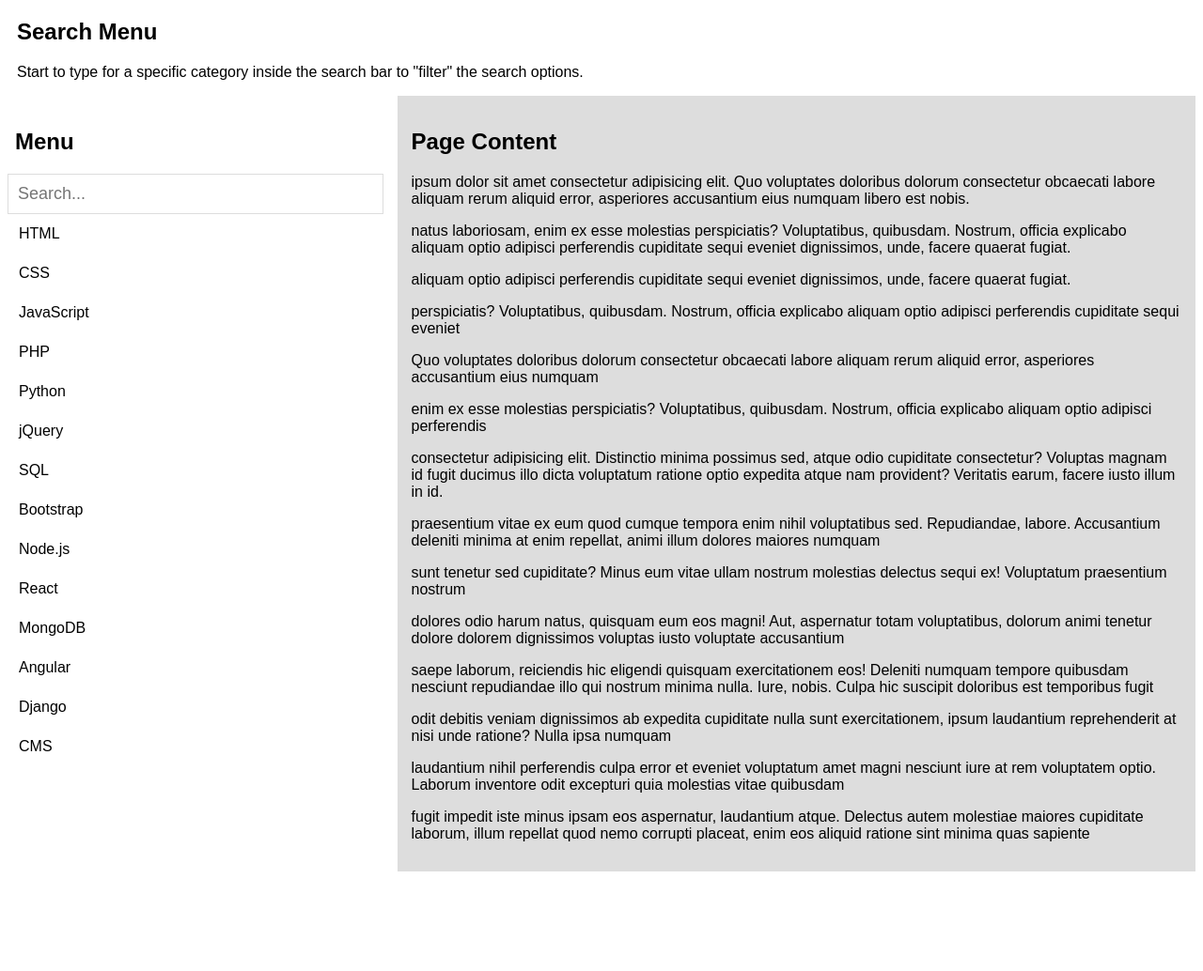
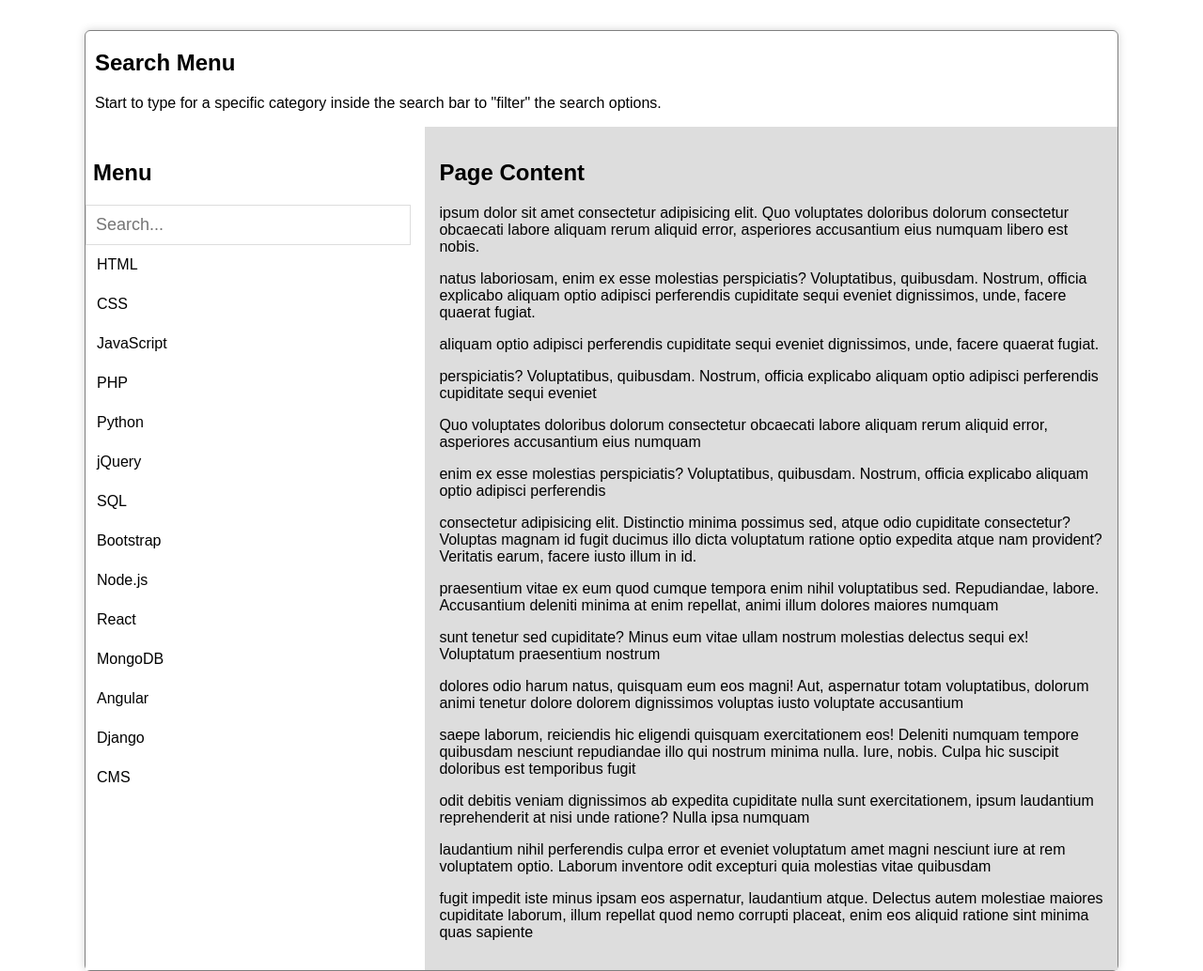
Before and after one commit to Rashed-Jaman-Raj/SearchBar, a plain HTML site: page index.html in a window 1280 px wide. Shown: the top 1034 px of the page at 94% size. Before the commit the page ends 936 px from the top, so only its background shows below. Drawn offline with Linux system fonts and the light colour scheme.

```diff
--- a/index.html
+++ b/index.html
@@ -7,6 +7,11 @@
   <style>
     body {
   font-family: Arial, Helvetica, sans-serif;
+  max-width: 1100px;
+  margin: 2rem auto;
+  border: 0.01px solid gray;
+  border-radius: 6px;
+  box-shadow: 0 0 10px lightgray;
   }
 
   *  {box-sizing: border-box;}
@@ -53,6 +58,13 @@
     background-color: #eee;
    }
 
+   @media (250px <= width <= 768px) {
+    body {
+      margin: 0.7rem;
+    }
+   }
+
+
   </style>
 </head>
 <body>
@@ -61,9 +73,6 @@
     <h2>Search Menu</h2>
   <p>Start to type for a specific category inside the search bar to "filter" the search options.</p>
   </div>
-
-
-
 
   <div class="row">
     <div class="left" style="background-color: #ffff;">
@@ -122,13 +131,8 @@
         }
       }
     }
-
   </script>
 
+</body>
 
-
-
-
-
-</body>
 </html>
```
